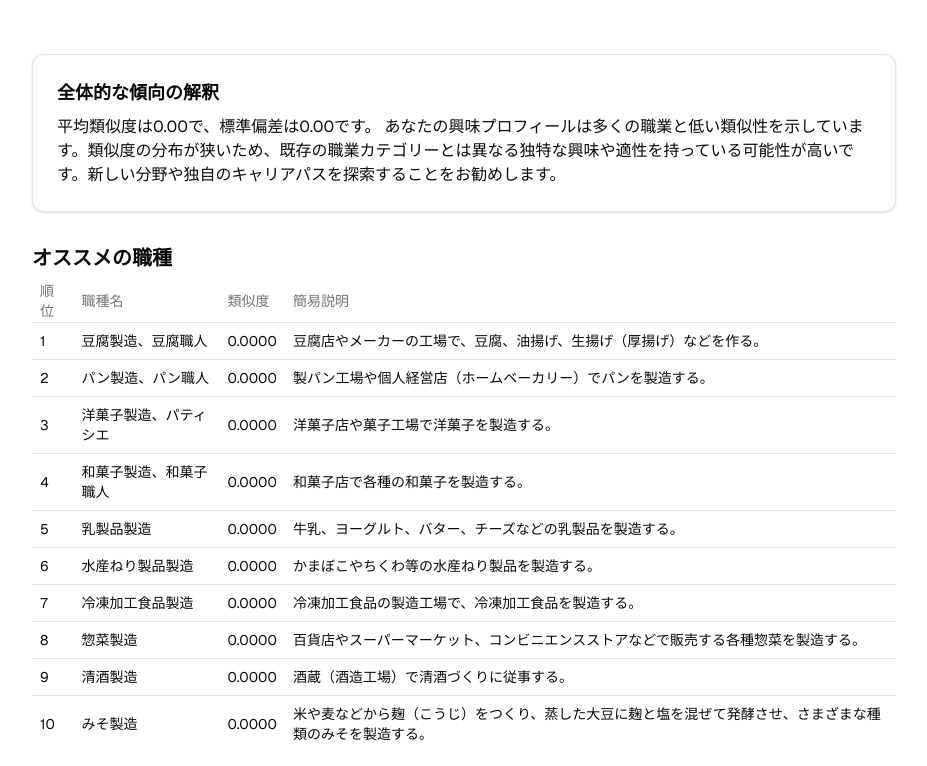
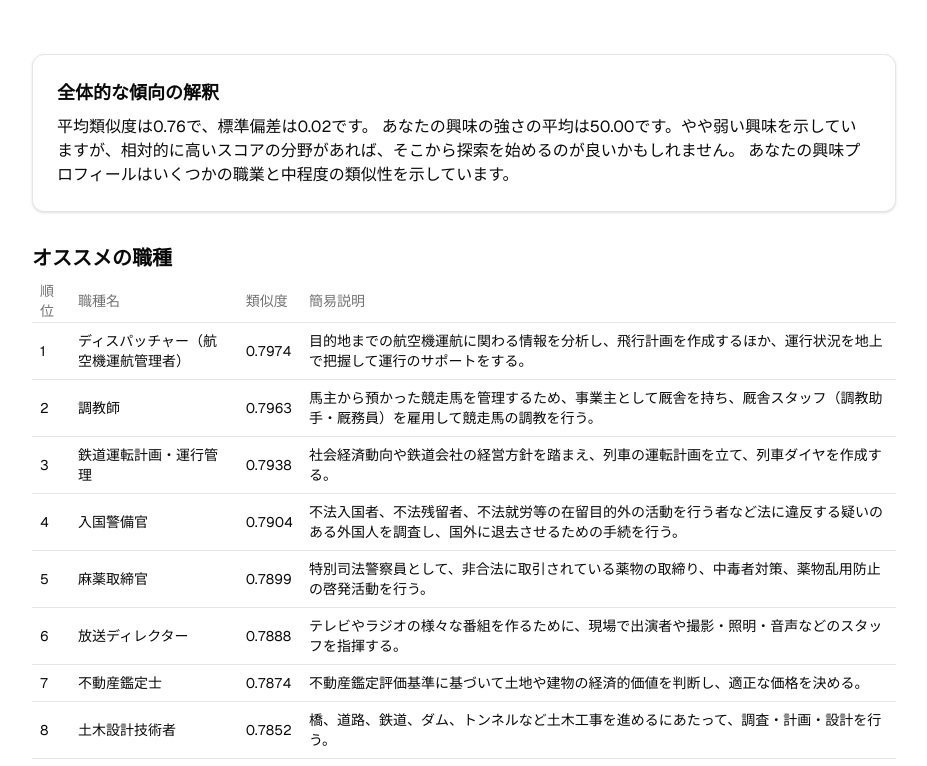
Before and after one commit to CaCC-Lab/v0-career-interest, a Next.js app: page / in a window 1280 px wide. Shown: the part 742-1508 px from the top of the page, without its empty margins (176-1103 px from the left). Built offline with nearby package versions, Linux system fonts and the light colour scheme.

Commit message:
20241009

```diff
--- a/components/job-recommendation.tsx
+++ b/components/job-recommendation.tsx
@@ -22,20 +22,41 @@ function normalizeScores(scores: (number | null)[]): number[] {
   const validScores = scores.filter((score): score is number => score !== null);
   const min = Math.min(...validScores);
   const max = Math.max(...validScores);
+  if (min === max) {
+    return scores.map(() => 1); // すべてのスコアが同じ場合は1を返す
+  }
   return scores.map(score => score === null ? 0 : (score - min) / (max - min));
 }
 
 function weightedCosineSimilarity(a: number[], b: (number | null)[]): number {
-  const weights = [1.2, 1.1, 1.0, 1.0, 0.9, 0.8]; // 重み付け：現実的と研究的により重点を置く
+  const weights = [1.0, 1.0, 1.0, 1.0, 1.0, 1.0]; // 重み付け：すべてのカテゴリに等しく重みを付ける
   const normalizedA = normalizeScores(a);
   const normalizedB = normalizeScores(b);
 
-  const validPairs = normalizedA.map((val, i) => [val, normalizedB[i], weights[i]]).filter(([, bVal]) => bVal !== null) as [number, number, number][];
+  const validPairs = normalizedA.map((val, i) => [val, normalizedB[i], weights[i]]).filter(([_, bVal]) => bVal !== null) as [number, number, number][];
+
+  if (validPairs.length === 0) return 0;
+
   const dotProduct = validPairs.reduce((sum, [aVal, bVal, weight]) => sum + aVal * bVal * weight, 0);
-  const magnitudeA = Math.sqrt(validPairs.reduce((sum, [aVal, , weight]) => sum + aVal * aVal * weight * weight, 0));
-  const magnitudeB = Math.sqrt(validPairs.reduce((sum, [, bVal, weight]) => sum + bVal * bVal * weight * weight, 0));
+  const magnitudeA = Math.sqrt(validPairs.reduce((sum, [aVal, _, weight]) => sum + aVal * aVal * weight * weight, 0));
+  const magnitudeB = Math.sqrt(validPairs.reduce((sum, [_, bVal, weight]) => sum + bVal * bVal * weight * weight, 0));
 
-  return dotProduct / (magnitudeA * magnitudeB) || 0;
+  if (magnitudeA === 0 && magnitudeB === 0) return 1; // 両方のベクトルが0の場合は完全に一致していると見なす
+  if (magnitudeA === 0 || magnitudeB === 0) return 0;
+
+  return Math.min(Math.max(dotProduct / (magnitudeA * magnitudeB), -1), 1);
+}
+
+function combinedSimilarity(a: number[], b: (number | null)[]): number {
+  const cosineSim = weightedCosineSimilarity(a, b);
+
+  // 絶対値の差を計算
+  const validPairs = a.map((val, i) => [val, b[i]]).filter(([, bVal]) => bVal !== null) as [number, number][];
+  const avgDifference = validPairs.reduce((sum, [aVal, bVal]) => sum + Math.abs(aVal - bVal), 0) / validPairs.length;
+  const normalizedDifference = 1 - (avgDifference / 100); // 0-1の範囲に正規化
+
+  // コサイン類似度と絶対値の差を組み合わせる（重みは調整可能）
+  return 0.7 * cosineSim + 0.3 * normalizedDifference;
 }
 
 function calculateStandardDeviation(values: number[]): number {
@@ -46,7 +67,7 @@ function calculateStandardDeviation(values: number[]): number {
   return Math.sqrt(avgSquareDiff);
 }
 
-function interpretSimilarityTrend(similarities: number[]): string {
+function interpretSimilarityTrend(similarities: number[], userScores: number[]): string {
   if (similarities.length === 0) {
     return "類似度データがありません。職業データが正しく読み込まれているか確認してください。";
   }
@@ -59,36 +80,47 @@ function interpretSimilarityTrend(similarities: number[]): string {
   const avgSimilarity = validSimilarities.reduce((sum, val) => sum + val, 0) / validSimilarities.length;
   const stdDeviation = calculateStandardDeviation(validSimilarities);
 
+  const avgUserScore = userScores.reduce((sum, score) => sum + score, 0) / userScores.length;
+  const maxUserScore = Math.max(...userScores);
+  const minUserScore = Math.min(...userScores);
+  const userScoreRange = maxUserScore - minUserScore;
+
   let interpretation = `平均類似度は${avgSimilarity.toFixed(2)}で、標準偏差は${stdDeviation.toFixed(2)}です。\n`;
 
+  interpretation += `あなたの興味の強さの平均は${avgUserScore.toFixed(2)}です。`;
+
+  if (userScoreRange > 50) {
+    interpretation += "\n\n興味の強さに大きな差があります。";
+    const maxCategory = categories[userScores.indexOf(maxUserScore)];
+    interpretation += `特に「${maxCategory}」の分野に強い興味（${maxUserScore}点）を示しています。`;
+
+    if (avgUserScore < 30) {
+      interpretation += "他の分野への興味は比較的低いようです。この特定の分野に焦点を当てたキャリアを検討するのも良いでしょう。";
+    } else {
+      interpretation += "他の分野にも一定の興味がありますが、この強い興味を活かせる職業を中心に検討することをお勧めします。";
+    }
+  } else if (avgUserScore > 75) {
+    interpretation += "全体的に強い興味を持っているようです。幅広い分野での活躍が期待できます。";
+  } else if (avgUserScore > 50) {
+    interpretation += "中程度の興味を持っているようです。興味のバランスが取れていますが、特に高スコアの分野に注目してみるのも良いでしょう。";
+  } else if (avgUserScore > 25) {
+    interpretation += "やや弱い興味を示していますが、相対的に高いスコアの分野があれば、そこから探索を始めるのが良いかもしれません。";
+  } else {
+    interpretation += "全体的に弱い興味を示しています。新しい分野を探索したり、これまでに経験したことのない活動に挑戦してみるのも良いかもしれません。";
+  }
+
   if (avgSimilarity > 0.8) {
-    interpretation += "あなたの興味プロフィールは多くの職業と高い類似性を示しています。";
-    if (stdDeviation < 0.1) {
-      interpretation += "また、類似度の分布が狭いため、幅広い職種に対して一貫して高い適性がある可能性があります。";
-    } else {
-      interpretation += "ただし、類似度にばらつきがあるため、特に類似度の高い職種に注目することをお勧めします。";
-    }
+    interpretation += "\n\nあなたの興味プロフィールは多くの職業と高い類似性を示しています。";
+    // ... 既存のコード ...
   } else if (avgSimilarity > 0.6) {
-    interpretation += "あなたの興味プロフィールはいくつかの職業と中程度の類似性を示しています。";
-    if (stdDeviation < 0.15) {
-      interpretation += "類似度の分布が比較的狭いため、特定の分野に一貫した興味や適性がある可能性があります。";
-    } else {
-      interpretation += "類似度にばらつきがあるため、最も類似度の高い職種をより詳しく探ることをお勧めします。";
-    }
+    interpretation += "\n\nあなたの興味プロフィールはいくつかの職業と中程度の類似性を示しています。";
+    // ... 既存のコード ...
   } else if (avgSimilarity > 0.4) {
-    interpretation += "あなたの興味プロフィールは一部の職業とのみ類似性を示しています。";
-    if (stdDeviation < 0.2) {
-      interpretation += "類似度の分布が比較的狭いため、特定の職種に強い興味や適性がある可能性が高いです。";
-    } else {
-      interpretation += "類似度にばらつきがあるため、最も類似度の高い数個の職種に焦点を当てて検討することをお勧めします。";
-    }
+    interpretation += "\n\nあなたの興味プロフィールは一部の職業とのみ類似性を示しています。";
+    // ... 既存のコード ...
   } else {
-    interpretation += "あなたの興味プロフィールは多くの職業と低い類似性を示しています。";
-    if (stdDeviation < 0.1) {
-      interpretation += "類似度の分布が狭いため、既存の職業カテゴリーとは異なる独特な興味や適性を持っている可能性が高いです。新しい分野や独自のキャリアパスを探索することをお勧めします。";
-    } else {
-      interpretation += "類似度にばらつきがあるため、最も類似度の高い職種をより詳しく調べつつ、新しい分野や独自のキャリアパスも探索することをお勧めします。";
-    }
+    interpretation += "\n\nあなたの興味プロフィールは多くの職業と低い類似性を示しています。";
+    // ... 既存のコード ...
   }
 
   return interpretation;
@@ -113,9 +145,9 @@ export default function JobRecommendation() {
         throw new Error(`HTTP error! status: ${response.status}`)
       }
       const data = await response.json()
-      const validatedData = data.map((job: { scores: number[]}) => ({
+      const validatedData = data.map((job: any) => ({
         ...job,
-        scores: job.scores.map((score: number) =>
+        scores: job.scores.map((score: any) =>
           typeof score === 'number' && !isNaN(score) ? score : null
         )
       }))
@@ -149,7 +181,7 @@ export default function JobRecommendation() {
   const calculateRecommendations = useMemo(() => {
     try {
       const results = jobScores.map(job => {
-        const similarity = weightedCosineSimilarity(userScores, job.scores);
+        const similarity = combinedSimilarity(userScores, job.scores);
         return {
           name: job.name,
           similarity,
@@ -161,7 +193,7 @@ export default function JobRecommendation() {
       const threshold = results[Math.floor(results.length * 0.2)]?.similarity || 0;
       const filteredResults = results.filter(job => job.similarity >= threshold);
 
-      const interpretation = interpretSimilarityTrend(filteredResults.map(r => r.similarity));
+      const interpretation = interpretSimilarityTrend(filteredResults.map(r => r.similarity), userScores);
       setTrendInterpretation(interpretation);
 
       return filteredResults;
@@ -271,7 +303,7 @@ export default function JobRecommendation() {
           </TableHeader>
           <TableBody>
             {recommendations.slice(0, showAllRecommendations ? undefined : 10).map((job, index) => (
-              <TableRow key={index}>
+              <TableRow  key={index}>
                 <TableCell>{index + 1}</TableCell>
                 <TableCell>{job.name}</TableCell>
                 <TableCell>{job.similarity.toFixed(4)}</TableCell>
@@ -284,7 +316,6 @@ export default function JobRecommendation() {
           <Button
             onClick={toggleRecommendations}
             className="mt-4"
-
             aria-expanded={showAllRecommendations}
             aria-controls="recommendations-table"
           >
```
